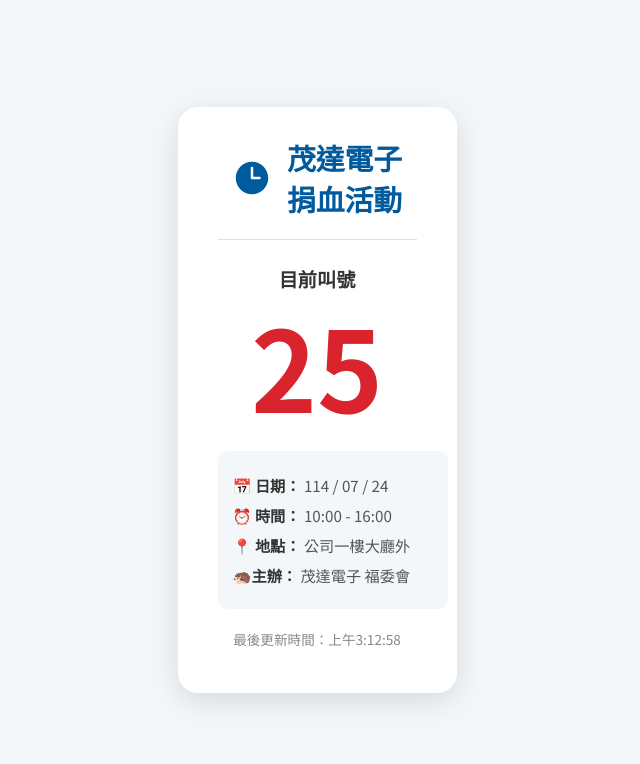
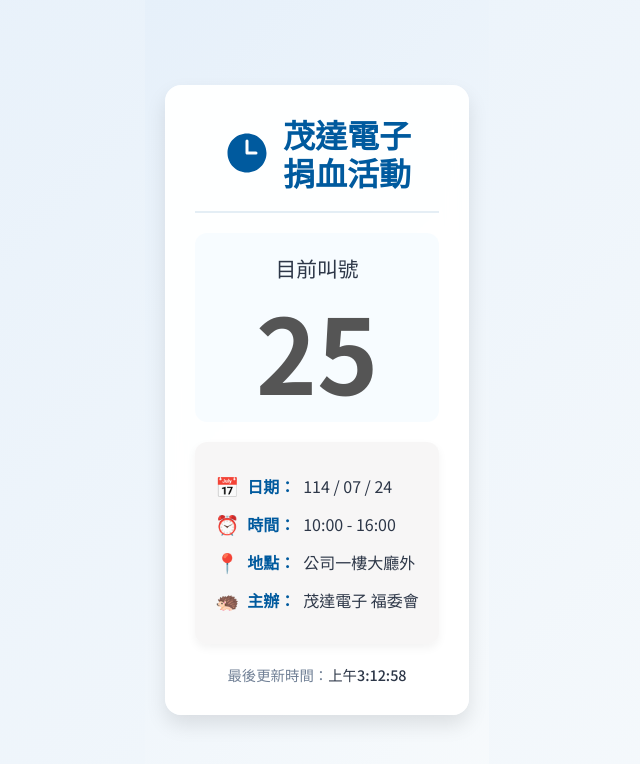
Before and after one commit to Test20250710/number_display, a plain HTML site: page index.html in a window 1280 px wide. Shown: the whole page, without its empty margins (323-963 px from the left). Drawn offline with Linux system fonts and the light colour scheme.

Commit message:
Update index.html

```diff
--- a/index.html
+++ b/index.html
@@ -5,126 +5,163 @@
     <meta name="viewport" content="width=device-width, initial-scale=1.0">
     <title>茂達電子-捐血活動即時叫號</title>
     <style>
-        @import url('https://fonts.googleapis.com/css2?family=Noto+Sans+TC:wght@400;700&display=swap');
+        @import url('https://fonts.googleapis.com/css2?family=Noto+Sans+TC:wght@400;500;700&display=swap');
 
         :root {
-            --primary-color: #005a9e; /* 茂達Logo藍色 (近似) */
-            --accent-color: #d9232d;  /* 捐血紅色 */
-            --text-color: #333;
-            --light-gray: #f4f7f9;
-            --border-color: #e0e0e0;
+            --primary-color: #005a9e; /* 茂達Logo藍色 */
+            --accent-color: #e02424;  /* 捐血紅色 */
+            --text-color: #2d3748;
+            --background-gradient: linear-gradient(135deg, #e6f0fa 0%, #f7fafc 100%);
+            --card-bg: rgba(255, 255, 255, 0.95);
+            --shadow: 0 10px 20px rgba(0, 0, 0, 0.1);
+            --border-radius: 16px;
+        }
+
+        * {
+            box-sizing: border-box;
+            margin: 0;
+            padding: 0;
         }
 
         html, body {
             height: 100%;
-            margin: 0;
-            padding: 0;
-            background-color: var(--light-gray);
+            background: var(--background-gradient);
             font-family: 'Noto Sans TC', sans-serif;
             display: flex;
             justify-content: center;
             align-items: center;
+            overflow: auto;
         }
 
         .main-container {
             width: 90%;
-            max-width: 480px;
-            background: white;
-            border-radius: 20px;
-            box-shadow: 0 8px 30px rgba(0,0,0,0.12);
-            padding: 30px 40px;
-            box-sizing: border-box;
-            text-align: center;
+            max-width: 500px;
+            background: var(--card-bg);
+            backdrop-filter: blur(10px);
+            border-radius: var(--border-radius);
+            box-shadow: var(--shadow);
+            padding: 30px;
+            margin: 20px;
+            transition: transform 0.3s ease;
+        }
+
+        .main-container:hover {
+            transform: translateY(-5px);
         }
 
         header {
             display: flex;
             align-items: center;
             justify-content: center;
-            gap: 15px;
-            border-bottom: 1px solid var(--border-color);
+            gap: 12px;
             padding-bottom: 20px;
-            margin-bottom: 25px;
+            border-bottom: 2px solid rgba(0, 90, 158, 0.1);
         }
 
         header svg {
-            width: 40px;
-            height: 40px;
+            width: 48px;
+            height: 48px;
+            color: var(--primary-color);
+            transition: transform 0.3s ease;
+        }
+
+        header:hover svg {
+            transform: scale(1.1);
+        }
+
+        header h1 {
+            font-size: 2rem;
+            font-weight: 700;
+            color: var(--primary-color);
+            line-height: 1.2;
+        }
+
+        .status-panel {
+            text-align: center;
+            padding: 20px 0;
+            background: rgba(229, 243, 255, 0.3);
+            border-radius: 12px;
+            margin: 20px 0;
+        }
+
+        .status-panel h2 {
+            font-size: 1.3rem;
+            font-weight: 500;
+            color: var(--text-color);
+            margin-bottom: 15px;
+        }
+
+        #number-display {
+            font-size: 6.5rem;
+            font-weight: 700;
+            color: var(--accent-color);
+            line-height: 1;
+            transition: all 0.3s ease;
+            color: #555;
+        }
+
+        #number-display.small-text {
+            font-size: 2.2rem;
+            color: #4a5568;
+        }
+
+        .info-panel {
+            background: rgba(219, 217, 217, 0.233);
+            border-radius: 12px;
+            padding: 20px;
+            box-shadow: 0 4px 10px rgba(0, 0, 0, 0.05);
+        }
+
+        .info-panel p {
+            display: flex;
+            align-items: center;
+            gap: 8px;
+            font-size: 1rem;
+            color: var(--text-color);
+            margin: 10px 0;
+        }
+
+        .info-panel .icon {
+            font-size: 1.2rem;
+        }
+
+        .info-panel strong {
+            font-weight: 600;
             color: var(--primary-color);
         }
 
-        header h1 {
-            font-size: 1.8em;
-            font-weight: 700;
-            color: var(--primary-color);
-            margin: 0;
+        footer {
+            text-align: center;
+            margin-top: 20px;
+            font-size: 0.9rem;
+            color: #718096;
         }
 
-        .status-panel h2 {
-            font-size: 1.2em;
+        footer span {
+            font-weight: 500;
             color: var(--text-color);
-            margin: 0 0 10px 0;
-        }
-
-        #number-display {
-            font-size: 7em;
-            font-weight: 700;
-            color: var(--accent-color);
-            line-height: 1.1;
-            margin-bottom: 20px;
-            transition: color 0.3s ease;
-        }
-
-        #number-display.small-text {
-            font-size: 2.5em;
-            color: #555;
-        }
-
-        .info-panel {
-            background-color: var(--light-gray);
-            border-radius: 10px;
-            padding: 15px;
-            margin-top: 25px;
-            text-align: left;
-            min-width: 200px;
-        }
-
-        .info-panel p {
-            margin: 8px 0;
-            font-size: 0.95em;
-            color: #555;
-            white-space: nowrap;
-        }
-
-        .info-panel strong {
-            color: var(--text-color);
-        }
-
-        footer {
-            margin-top: 20px;
-            font-size: 0.85em;
-            color: #888;
         }
 
         @media (max-width: 480px) {
             .main-container {
-                padding: 25px 20px;
+                padding: 20px;
+                margin: 15px;
             }
+
             header h1 {
-                font-size: 1.5em;
+                font-size: 1.6rem;
             }
+
             #number-display {
-                font-size: 6em;
+                font-size: 5rem;
             }
+
             #number-display.small-text {
-                font-size: 2em;
+                font-size: 1.8rem;
             }
-            .info-panel {
-                min-width: 20;
-            }
+
             .info-panel p {
-                font-size: 0.9em;
-                white-space: normal;
+                font-size: 0.95rem;
             }
         }
     </style>
@@ -132,7 +169,7 @@
 <body>
     <div class="main-container">
         <header>
-            <svg xmlns="http://www.w3.org/2000/svg" viewBox="0 0 24 24" fill="currentColor" class="w-6 h-6">
+            <svg xmlns="http://www.w3.org/2000/svg" viewBox="0 0 24 24" fill="currentColor">
                 <path fill-rule="evenodd" d="M12 2.25c-5.385 0-9.75 4.365-9.75 9.75s4.365 9.75 9.75 9.75 9.75-4.365 9.75-9.75S17.385 2.25 12 2.25zM12.75 6a.75.75 0 00-1.5 0v6c0 .414.336.75.75.75h4.5a.75.75 0 000-1.5h-3.75V6z" clip-rule="evenodd" />
             </svg>
             <h1>茂達電子<br>捐血活動</h1>
@@ -144,10 +181,10 @@
         </div>
 
         <div class="info-panel">
-            <p><strong>📅 日期：</strong> 114 / 07 / 24 </p>
-            <p><strong>⏰ 時間：</strong> 10:00 - 16:00</p>
-            <p><strong>📍 地點：</strong> 公司一樓大廳外</p>
-            <p><strong>🦔主辦：</strong> 茂達電子 福委會</p>
+            <p><span class="icon">📅</span> <strong>日期：</strong> 114 / 07 / 24</p>
+            <p><span class="icon">⏰</span> <strong>時間：</strong> 10:00 - 16:00</p>
+            <p><span class="icon">📍</span> <strong>地點：</strong> 公司一樓大廳外</p>
+            <p><span class="icon">🦔</span> <strong>主辦：</strong> 茂達電子 福委會</p>
         </div>
 
         <footer>
@@ -190,7 +227,6 @@
             console.warn("無法從 sessionStorage 讀取資料。");
         }
 
-
         function fetchNumber() {
             const storedData = JSON.parse(sessionStorage.getItem(storageKey)) || {};
             const lastKnownNumber = storedData.number;
@@ -210,11 +246,10 @@
 
                         const newData = { number: newNumber, time: newTime };
 
-                        updateDisplay(newData);
+                        updateDisplay(newData); // Fixed typo here (was pdateDisplay)
 
                         sessionStorage.setItem(storageKey, JSON.stringify(newData));
                     }
-
                 })
                 .catch(error => {
                     console.error('讀取號碼失敗:', error);
```
